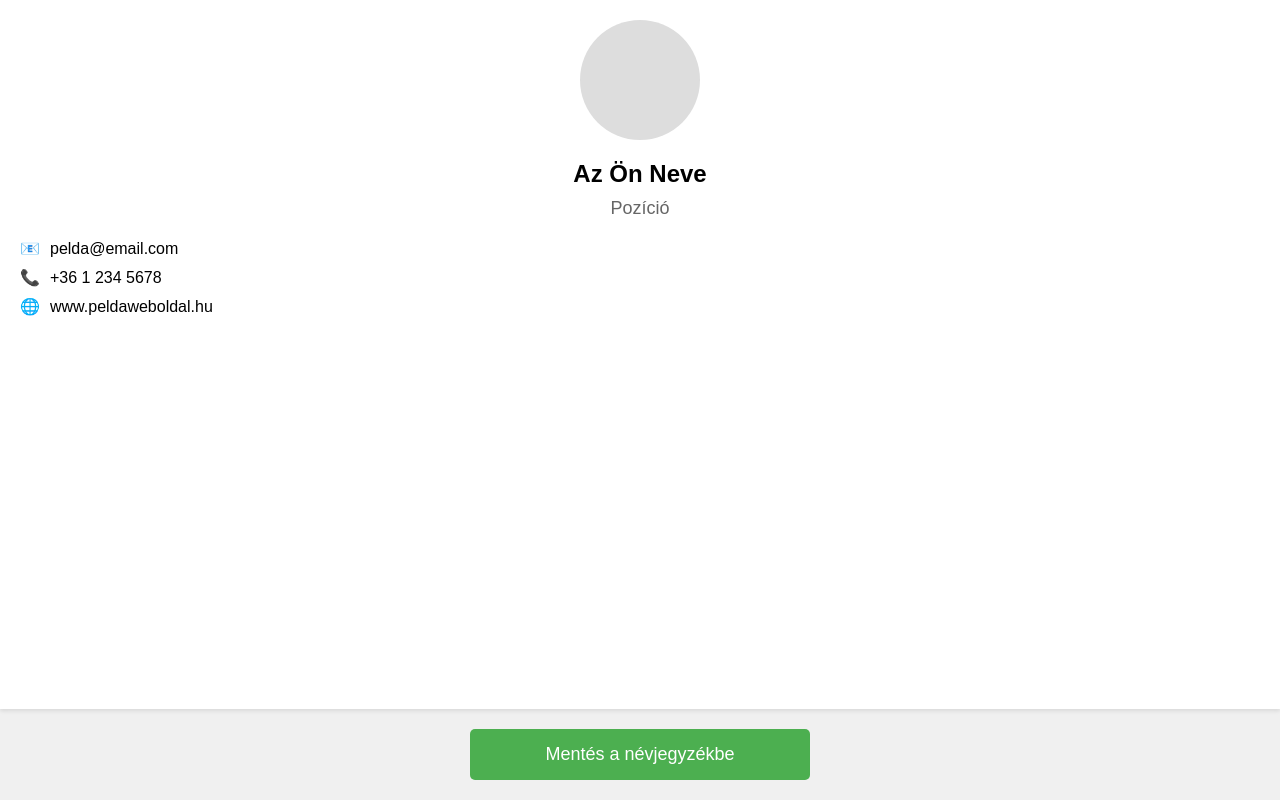
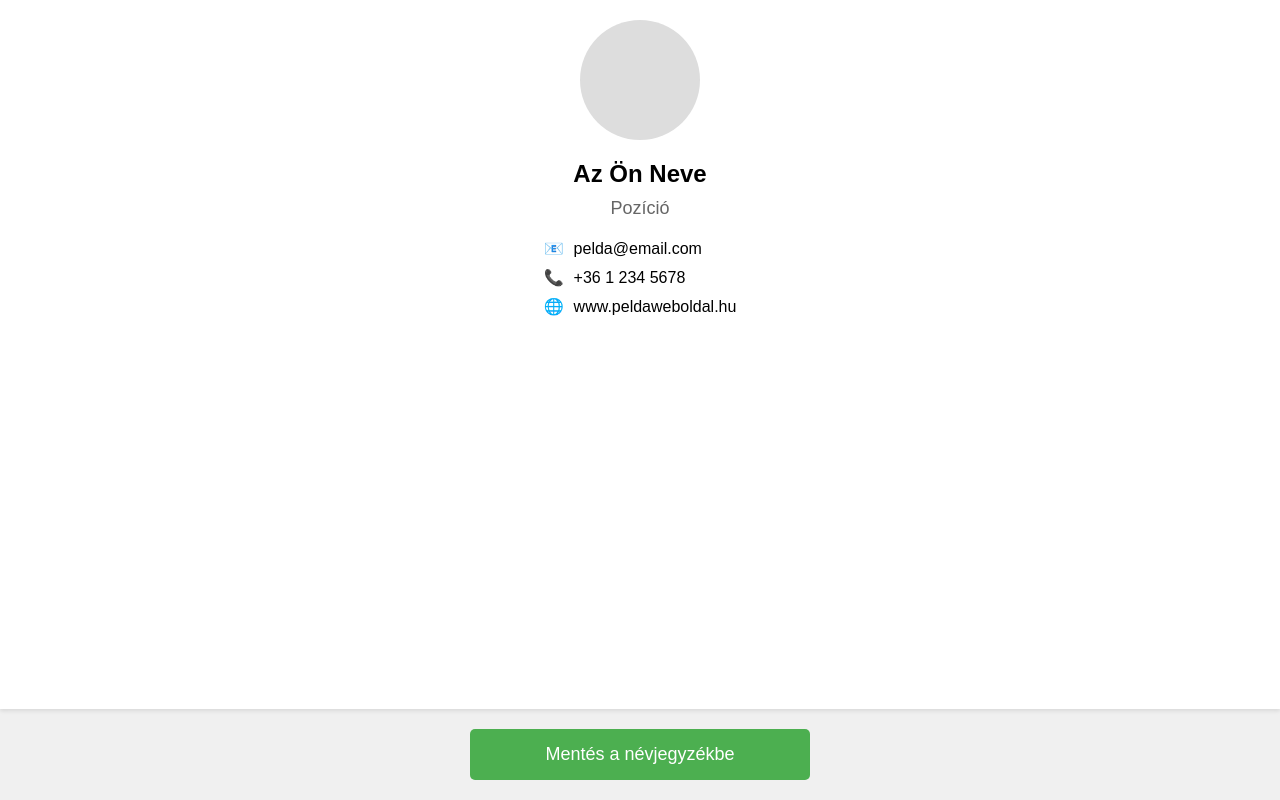
Before and after one commit to csalamade/nevjegy_caludeai, a plain HTML site: page index.html in a window 1280 px wide. Drawn offline with Linux system fonts and the light colour scheme.

Commit message:
a szöveg kerüljön középre
Értem, módosítom a kódot, hogy a szöveg középre kerüljön. Íme a frissített verzió:

A főbb változtatások:

1. A .card osztályhoz hozzáadtam a text-align: center; tulajdonságot, ami középre igazítja a kártya tartalmát.
2. A .contact-info osztályt módosítottam:

.contact-info {
    margin-bottom: 20px;
    display: inline-block;
    text-align: left;
}
Ez a módosítás lehetővé teszi, hogy a kontakt információk blokkja középre kerüljön, miközben a szöveg balra igazított marad a blokkon belül.

Ezekkel a változtatásokkal a névjegykártya tartalma most középre van igazítva, kivéve a kontakt információkat, amelyek továbbra is balra igazítottak a jobb olvashatóság érdekében, de az egész blokk középre van helyezve a kártyán belül.
Van még valami, amit szeretne módosítani vagy hozzáadni a névjegykártyához?

```diff
--- a/index.html
+++ b/index.html
@@ -22,6 +22,7 @@
             background-color: white;
             padding: 20px;
             box-shadow: 0 2px 4px rgba(0,0,0,0.1);
+            text-align: center;
         }
         .profile-pic {
             width: 120px;
@@ -34,17 +35,17 @@
         .name {
             font-size: 24px;
             font-weight: bold;
-            text-align: center;
             margin-bottom: 10px;
         }
         .title {
             font-size: 18px;
             color: #666;
-            text-align: center;
             margin-bottom: 20px;
         }
         .contact-info {
             margin-bottom: 20px;
+            display: inline-block;
+            text-align: left;
         }
         .contact-item {
             display: flex;
```
Also changed, not shown: 1 other file.
